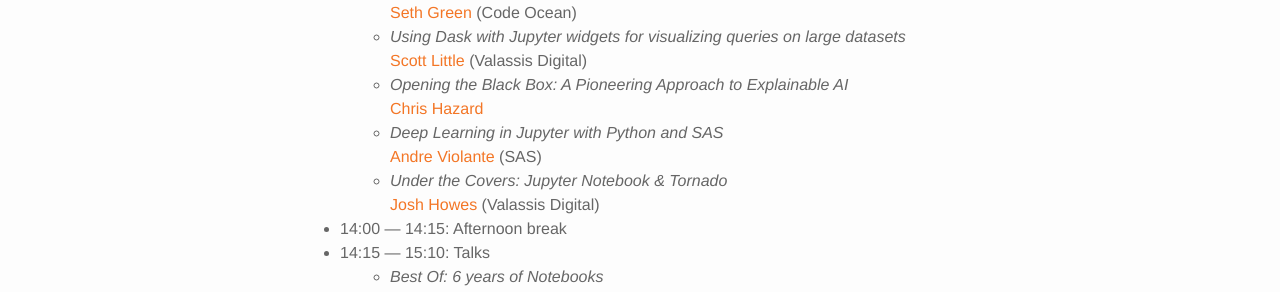
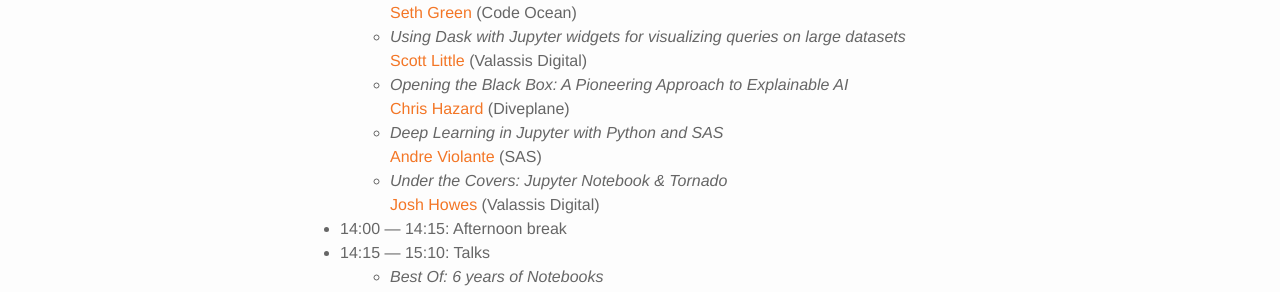
Before and after one commit to bogoli/-folio, a Jekyll site: the page built from information.md, in a window 1280 px wide and 900 px high, scrolled down 881 px. Shown: the part 160-452 px from the top of the window. Built offline with Jekyll 4.4.1, drawn with Linux system fonts in a browser that asks for light colours; nearby versions of some CDN libraries.

Commit message:
Add Diveplane affiliation

```diff
--- a/information.md
+++ b/information.md
@@ -33,7 +33,7 @@ Please visit the [EventBrite page](https://www.eventbrite.com/e/jupyter-day-in-t
     * *Have Yourself a Merry Little Notebook*<br/>[Ginny Ghezzo](https://twitter.com/ginnyghezzo) (IBM)
     * *Integrating JupyterLab and Jupyter into Code Ocean*<br />[Seth Green](https://www.linkedin.com/in/setgree/) (Code Ocean)
     * *Using Dask with Jupyter widgets for visualizing queries on large datasets*<br />[Scott Little](https://github.com/scottlittle) (Valassis Digital)
-    * *Opening the Black Box: A Pioneering Approach to Explainable AI*<br />[Chris Hazard](https://www.linkedin.com/in/chrishazard/)
+    * *Opening the Black Box: A Pioneering Approach to Explainable AI*<br />[Chris Hazard](https://www.linkedin.com/in/chrishazard/) (Diveplane)
     * *Deep Learning in Jupyter with Python and SAS*<br />[Andre Violante](https://github.com/aviolante) (SAS)
     * *Under the Covers: Jupyter Notebook &amp; Tornado*<br />[Josh Howes](https://github.com/josh-howes) (Valassis Digital)
 * 14:00 — 14:15: Afternoon break
```
